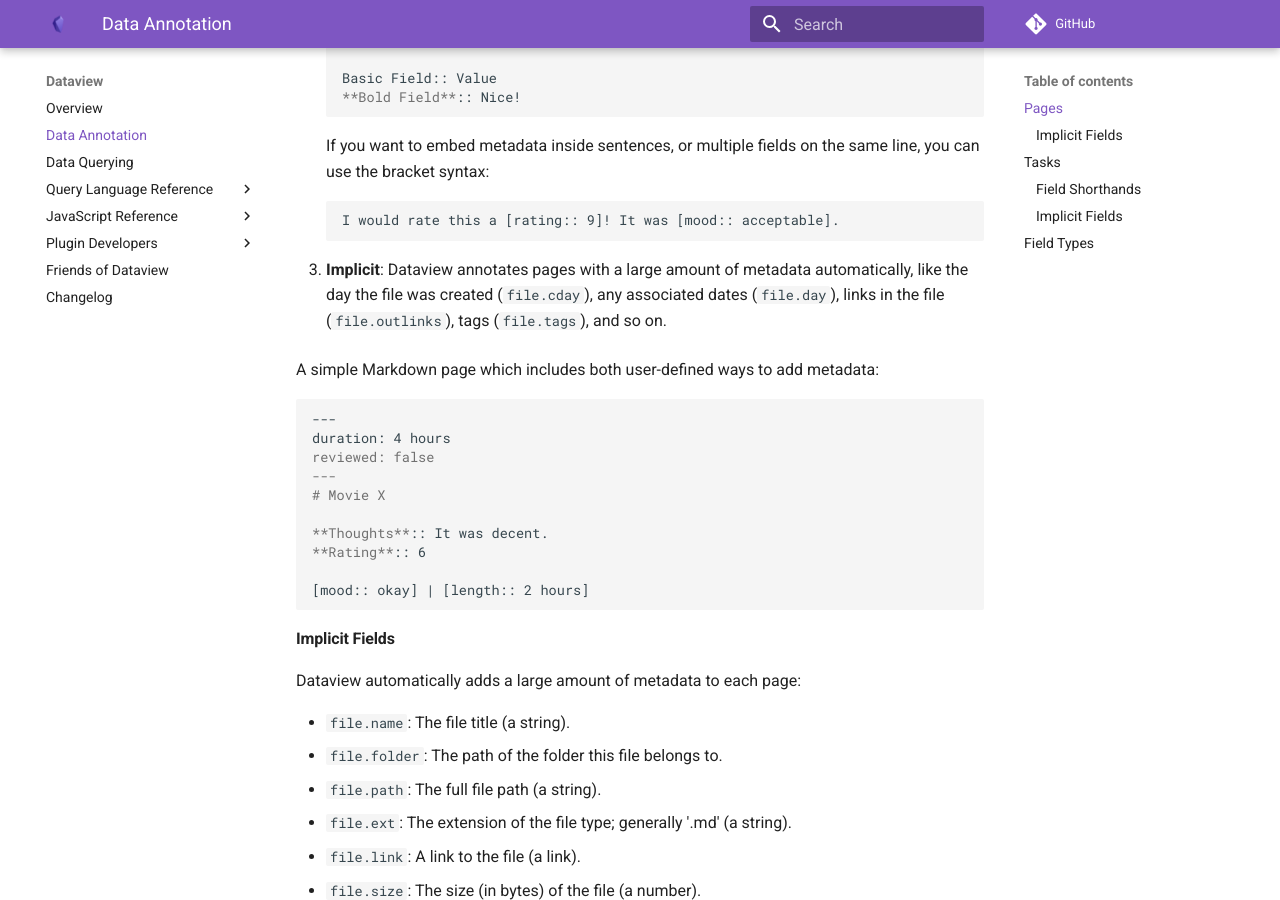
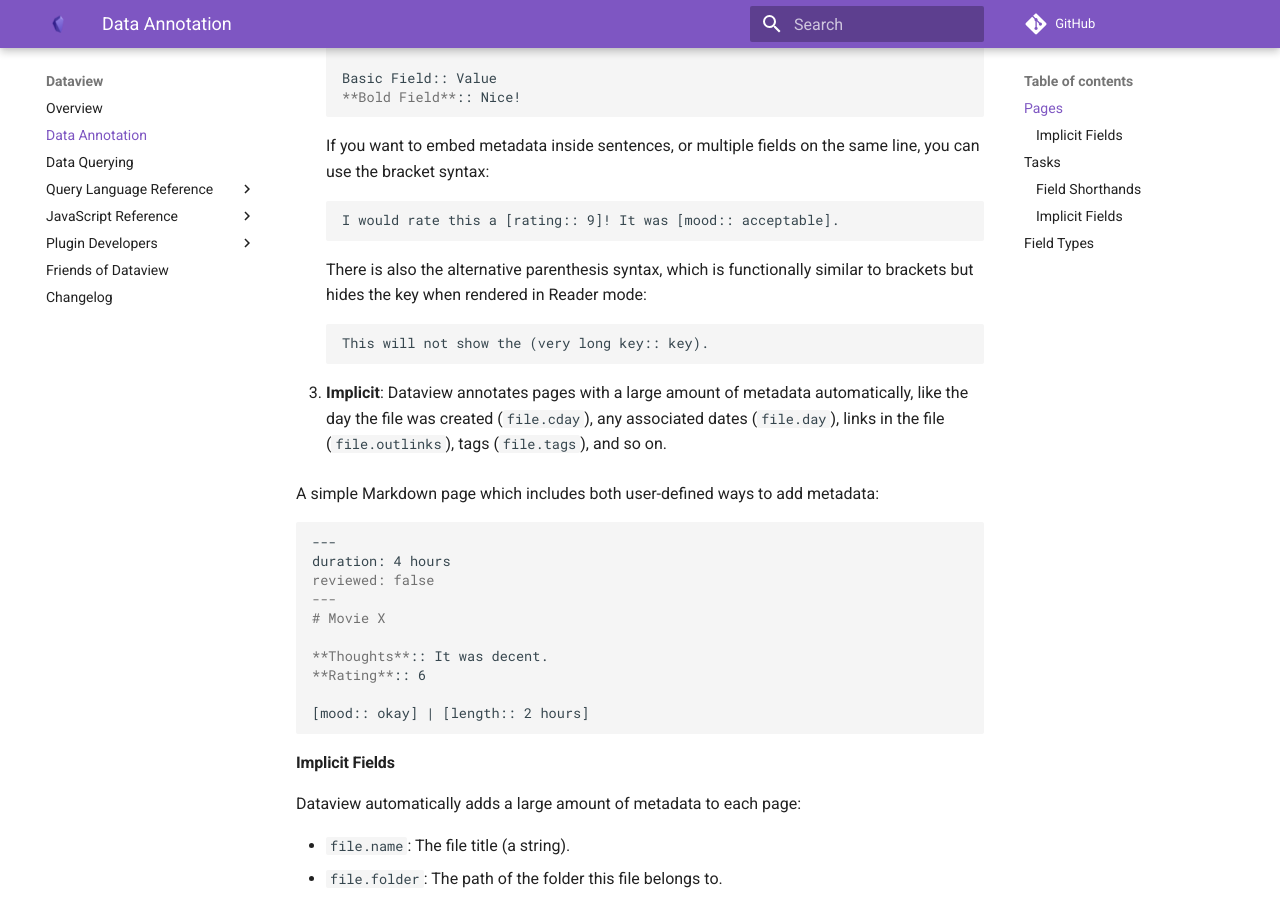
Before and after one commit to blacksmithgu/obsidian-dataview, an MkDocs documentation site: the page built from docs/docs/data-annotation.md, in a window 1280 px wide and 900 px high, scrolled down 776 px. Built offline with MkDocs 1.6.1 and Material for MkDocs 9.7.7, drawn with Linux system fonts in a browser that asks for light colours; comment, search, counter and statistics services are not loaded.

Commit message:
Fix #1231: Add note for parenthesis syntax.

````diff
--- a/docs/docs/data-annotation.md
+++ b/docs/docs/data-annotation.md
@@ -33,6 +33,11 @@ You can add fields to a markdown page in three different ways:
     If you want to embed metadata inside sentences, or multiple fields on the same line, you can use the bracket syntax:
     ```markdown
     I would rate this a [rating:: 9]! It was [mood:: acceptable].
+    ```
+    There is also the alternative parenthesis syntax, which is functionally similar to brackets but hides the key when
+    rendered in Reader mode:
+    ```markdown
+    This will not show the (very long key:: key).
     ```
 
 3. **Implicit**: Dataview annotates pages with a large amount of metadata automatically, like the day the file was
````
